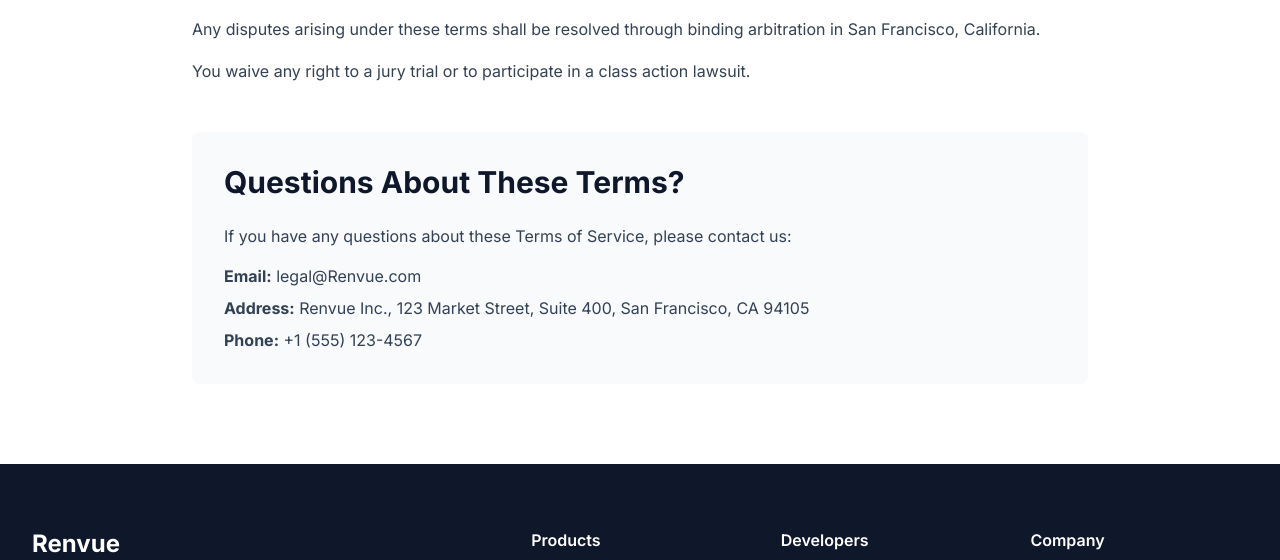
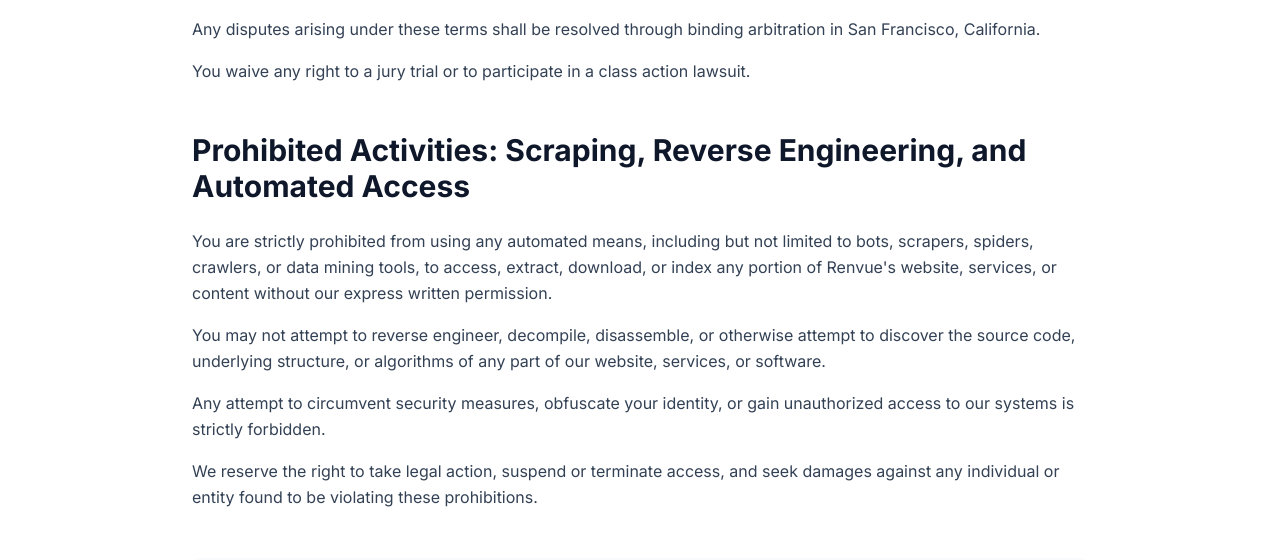
Before and after one commit to laurells/paylock-page, a Next.js app: page /terms in a window 1280 px wide. Shown: the part 3000-3560 px from the top of the page. Built offline with nearby package versions, Linux system fonts and the light colour scheme; no server answers.

Commit message:
tems of service updated

```diff
--- a/app/terms/page.tsx
+++ b/app/terms/page.tsx
@@ -90,6 +90,15 @@
         "These terms are governed by the laws of the State of California, without regard to conflict of law principles.",
         "Any disputes arising under these terms shall be resolved through binding arbitration in San Francisco, California.",
         "You waive any right to a jury trial or to participate in a class action lawsuit.",
+      ],
+    },
+    {
+      title: "Prohibited Activities: Scraping, Reverse Engineering, and Automated Access",
+      content: [
+        "You are strictly prohibited from using any automated means, including but not limited to bots, scrapers, spiders, crawlers, or data mining tools, to access, extract, download, or index any portion of Renvue's website, services, or content without our express written permission.",
+        "You may not attempt to reverse engineer, decompile, disassemble, or otherwise attempt to discover the source code, underlying structure, or algorithms of any part of our website, services, or software.",
+        "Any attempt to circumvent security measures, obfuscate your identity, or gain unauthorized access to our systems is strictly forbidden.",
+        "We reserve the right to take legal action, suspend or terminate access, and seek damages against any individual or entity found to be violating these prohibitions.",
       ],
     },
   ];
```
